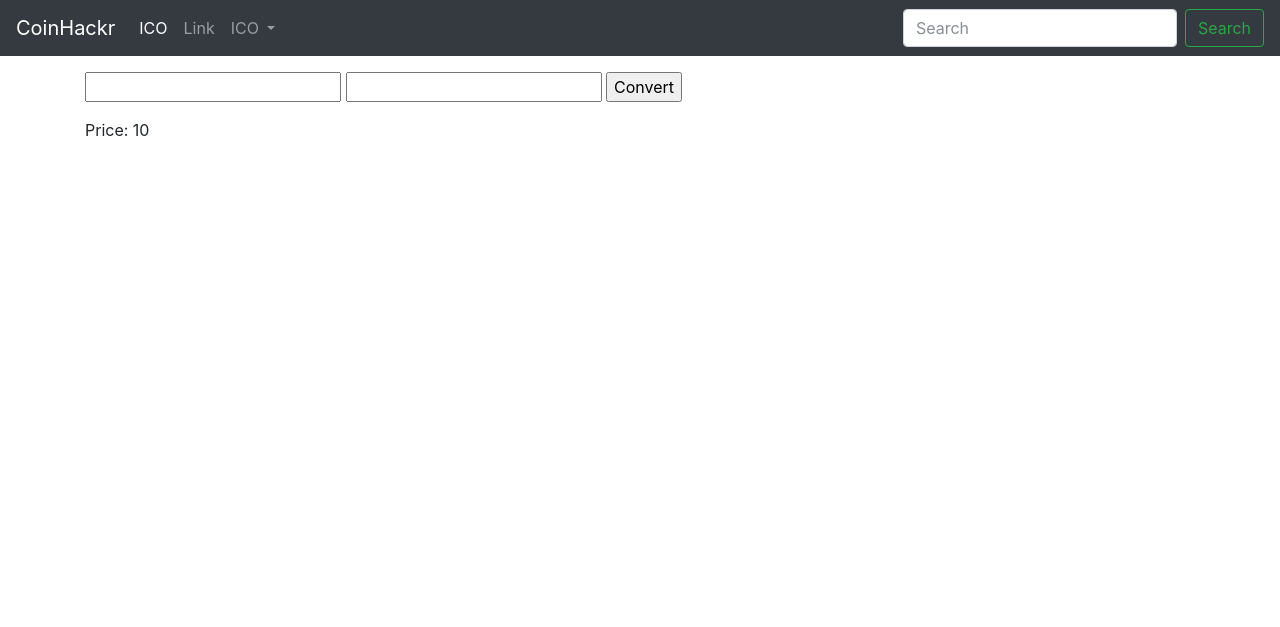
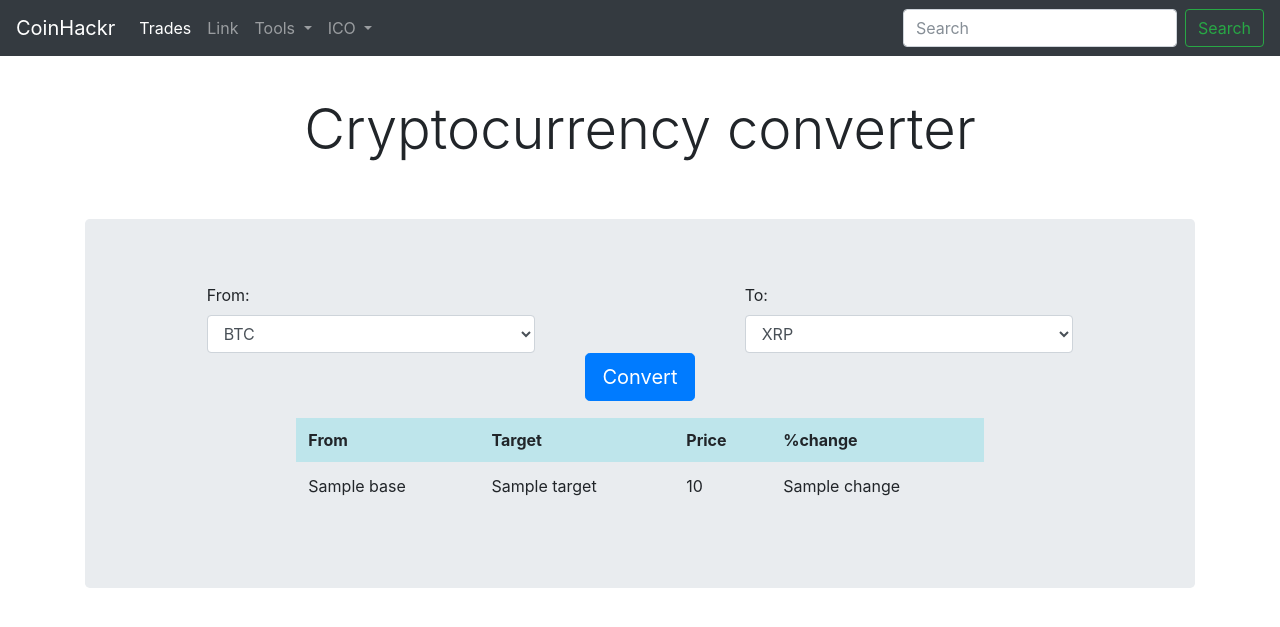
Before and after one commit to shivamsinghal212/cryptonews, a Django app: page /convert/ in a window 1280 px wide. Shown: the top 627 px of the page. Run offline with Django 3.2, Linux system fonts and the light colour scheme; tables that the repository leaves empty hold one stand-in row (values such as "Sample post"); a database or web service that is not in the repository returns one stand-in record (values such as "Sample title"); data that the repository does not hold is empty; some libraries are stand-ins or nearby versions.

Commit message:
added converter design.

```diff
--- a/coinhacker/templates/convert.html
+++ b/coinhacker/templates/convert.html
@@ -4,18 +4,72 @@
 <br>
 <br>
 <br>
+<div class="form-row text-center">
+    <div class="col">
+      <br>
+<h1 class="display-4">Cryptocurrency converter</h1><br><br>
+</div>
+</div>
+<div class="jumbotron">
+
 <form action="/convert/" method="GET">
 
-  <input type="text" name="fr" />
-  <input type="text" name="to" />
+<div class="form-group">
+  <div class="row justify-content-around">
+    <div class="col-4">
+  <label for="From">From:</label>
+  <select class="form-control" id="From" name="fr">
+    <option value="BTC">BTC</option>
+        <option value="XRP">XRP</option>
+        <option value="LTC">LTC</option>
+        <option value="ETH">ETH</option>
+        <option value="XLM">XLM</option>
+        <option value="TRX">TRX</option>
+      </select>
+</div>
+<div class="col-4">
+      <label for="To">To:</label>
+      <select class="form-control" id="to" name="to">
+        <option value="XRP">XRP</option>
+            <option value="BTC">BTC</option>
+            <option value="LTC">LTC</option>
+            <option value="ETH">ETH</option>
+            <option value="TRX">TRX</option>
+            <option value="XLM">XLM</option>
+          </select>
+</div>
+</div>
+<div class="form-row text-center">
+    <div class="col-12">
+      <button type="submit" class="btn btn-primary btn-lg ">Convert</button>
+    </div>
+  </div>
 
-  <input type="submit" value="Convert" id="convertbotton" />
+</div>
 </form >
 
-Price:
-{% for item in data%}
-{{item.price}}
-{% endfor %}
-
+<div class="row justify-content-center">
+  <div class="col-8">
+<table class="table">
+<thead>
+  <tr class="table-info">
+    <th scope="col">From</th>
+    <th scope="col">Target</th>
+    <th scope="col">Price</th>
+    <th scope="col">%change</th>
+  </tr>
+</thead>
+<tbody>
+<tr>
+  <td>{{data.base}}</td>
+  <td>{{data.target}}</td>
+  <td>{{data.price}}</td>
+  <td>{{data.change}}</td>
+</tr>
+</tbody>
+</table>
+</div>
+</div>
+</div>
 
 {% endblock content %}
--- a/coinhacker/templates/index.html
+++ b/coinhacker/templates/index.html
@@ -18,11 +18,21 @@
   <div class="collapse navbar-collapse" id="navbarSupportedContent">
     <ul class="navbar-nav mr-auto">
       <li class="nav-item active">
-        <a class="nav-link" href="{% url 'ico' %}">ICO <span class="sr-only">(current)</span></a>
+        <a class="nav-link" href="#">Trades <span class="sr-only">(current)</span></a>
       </li>
       <li class="nav-item">
         <a class="nav-link" href="#">Link</a>
       </li>
+      <li class="nav-item dropdown">
+        <a class="nav-link dropdown-toggle" href="#" id="navbarDropdown" role="button" data-toggle="dropdown" aria-haspopup="true" aria-expanded="false">
+          Tools
+        </a>
+        <div class="dropdown-menu" aria-labelledby="navbarDropdown">
+          <a class="dropdown-item" href="{% url 'convert' %}">Converter</a>
+          <a class="dropdown-item" href="#">Calendar</a>
+        </div>
+      </li>
+
       <li class="nav-item dropdown">
         <a class="nav-link dropdown-toggle" href="#" id="navbarDropdown" role="button" data-toggle="dropdown" aria-haspopup="true" aria-expanded="false">
           ICO
--- a/coinhacker/views.py
+++ b/coinhacker/views.py
@@ -101,15 +101,13 @@ def get_upcoming_ico():
 @csrf_exempt
 def get_rates(request):
     if request.method=='GET':
-
         fr = str(request.GET.get('fr'))
         to = str(request.GET.get('to'))
         api_url = "https://api.cryptonator.com/api/full/"+fr+"-"+to
         data = requests.get(api_url).json()
-        #for items in data.values():
-        context = {'data':data.values()}
-        template = loader.get_template('convert.html')
-        return HttpResponse(template.render(context, request))
+        context={'data':list(data.values())[0]}
+        #template = loader.get_template('convert.html')
+        return render(request,"convert.html",context)
     else:
                 #if post request is not true
                 #returing the form template
```
